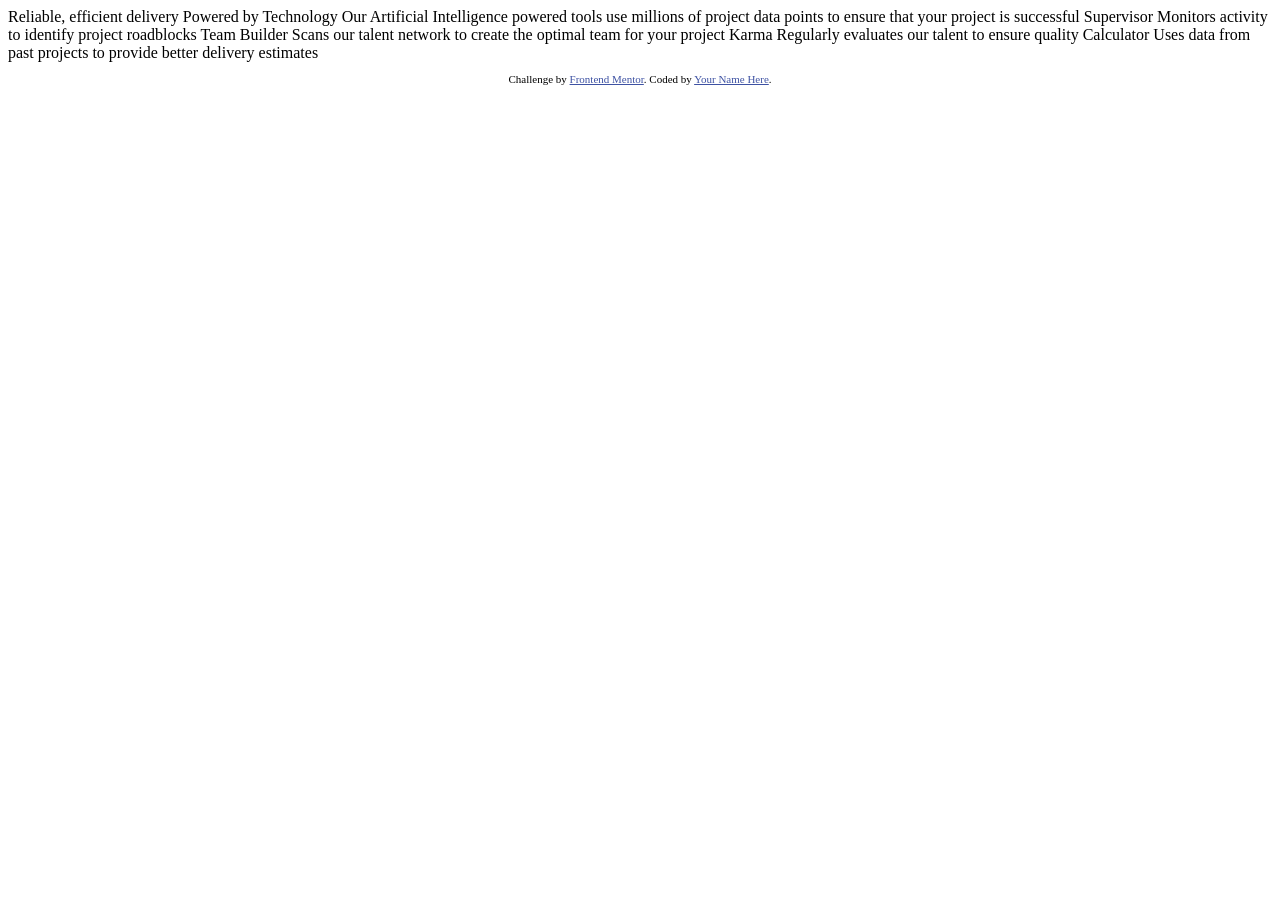
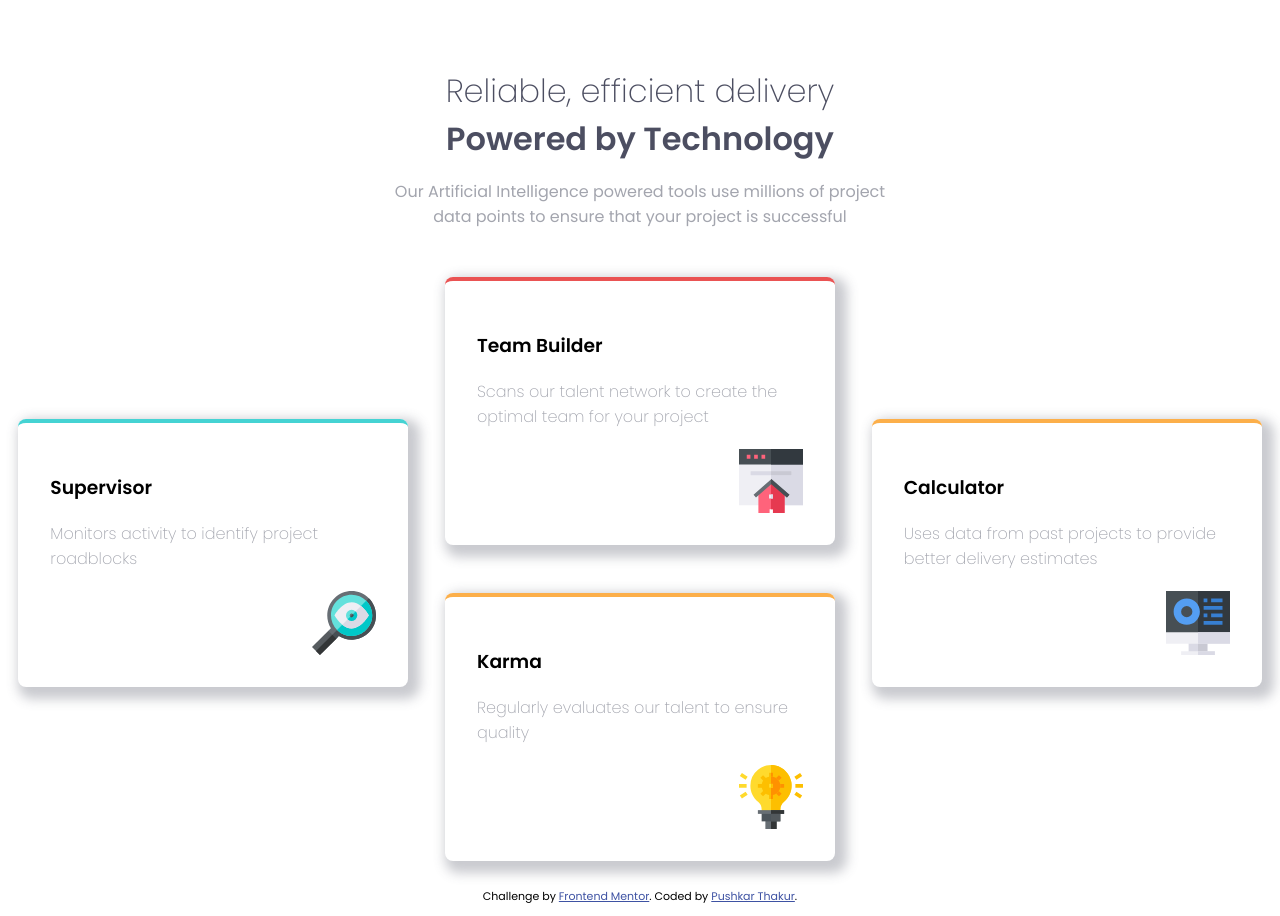
Before and after one commit to Push9828/four-card-feature, a plain HTML site: page index.html in a window 1280 px wide. Before the commit the page ends 800 px from the top, so only its background shows below. Drawn offline with Linux system fonts and the light colour scheme.

Commit message:
Challenge Complete

```diff
--- a/index.html
+++ b/index.html
@@ -3,42 +3,57 @@
 <head>
   <meta charset="UTF-8">
   <meta name="viewport" content="width=device-width, initial-scale=1.0"> <!-- displays site properly based on user's device -->
-
   <link rel="icon" type="image/png" sizes="32x32" href="./images/favicon-32x32.png">
-
   <title>Frontend Mentor | Four card feature section</title>
-
-  <!-- Feel free to remove these styles or customise in your own stylesheet 👍 -->
-  <style>
-    .attribution { font-size: 11px; text-align: center; }
-    .attribution a { color: hsl(228, 45%, 44%); }
-  </style>
+  <link href="https://fonts.googleapis.com/css?family=Poppins:200,400,600&display=swap" rel="stylesheet">
+  <link rel="stylesheet" href="style.css">
 </head>
 <body>
+  <div class="container">
+    <section class="upper-section">
+      <h1 id="heading">Reliable, efficient delivery</h1>
+      <h1 id="subheading">Powered by Technology</h1>
+      <p>Our Artificial Intelligence powered tools use millions of project data points
+        to ensure that your project is successful</p>
+      </section>
+    <section class="cards">
 
-  Reliable, efficient delivery
-  Powered by Technology
+      <div class="box">
+       <div class="card card1">
+         <h3>Supervisor</h3>
+         <img src="images/icon-supervisor.svg" alt="Supervisor-icon">
+         <div class="content">Monitors activity to identify project roadblocks</div>
+       </div>
+      </div>
 
-  Our Artificial Intelligence powered tools use millions of project data points
-  to ensure that your project is successful
+      <div class="box">
+       <div class="card card2">
+        <h3>Team Builder</h3>
+        <img src="images/icon-team-builder.svg" alt="Team Builder-icon">
+        <div class="content">Scans our talent network to create the optimal team for your project</div>
+      </div>
 
-  Supervisor
-  Monitors activity to identify project roadblocks
+      <div class="card card3">
+        <h3>Karma</h3>
+        <img src="images/icon-karma.svg" alt="Karma-icon">
+        <div class="content">Regularly evaluates our talent to ensure quality</div>
+      </div>
+      </div>
 
-  Team Builder
-  Scans our talent network to create the optimal team for your project
-
-  Karma
-  Regularly evaluates our talent to ensure quality
-
-  Calculator
-  Uses data from past projects to provide better delivery estimates
-
+      <div class="box">
+      <div class="card card3">
+        <h3>Calculator</h3>
+        <img src="images/icon-calculator.svg" alt="Calculator-icon">
+        <div class="content"> Uses data from past projects to provide better delivery estimates</div>
+      </div>
+    </div>
+    </section>
+  </div>
 
   <footer>
     <p class="attribution">
       Challenge by <a href="https://www.frontendmentor.io?ref=challenge" target="_blank">Frontend Mentor</a>.
-      Coded by <a href="#">Your Name Here</a>.
+      Coded by <a href="#">Pushkar Thakur</a>.
     </p>
   </footer>
 </body>
--- /dev/null
+++ b/style.css
@@ -0,0 +1,117 @@
+body{
+    padding: 0;
+    margin: 0;
+    font-family: 'Poppins', sans-serif;
+    box-sizing: border-box;
+}
+
+.container{
+    max-width: 1440px;
+    margin: 0 auto;
+}
+
+.upper-section{
+    margin: 0 auto;
+    text-align: center;
+    padding-top: 2.5rem;
+}
+
+#heading{
+    color:hsl(234, 12%, 34%);
+    font-weight: 200;
+    margin-bottom: 0rem;
+    font-size: 2rem;
+}
+
+#subheading{
+    color: hsl(234, 12%, 34%);
+    font-weight: 600;
+    margin: 0rem;
+    font-size: 2rem;
+}
+
+.upper-section p{
+  color: hsl(229, 6%, 66%);
+  width: 40%;
+  margin-left: 30%;
+}
+
+.cards{
+    margin-top: 3em;
+    display: block;
+    flex-wrap: wrap;
+    justify-content: space-around;
+    align-items: center;
+}
+
+.card {
+    max-width: 280px;
+    position: relative;
+    margin:0  auto 3em auto;
+    padding: 2em;
+    min-height: 200px;
+    border-radius: .5em;
+    box-shadow: 6px 6px 12px 6px hsla(234, 12%, 34%, 0.3);
+}
+
+.card1{
+    border-top: 4px solid hsl(180, 62%, 55%);
+}
+
+.card2{
+    border-top: 4px solid hsl(0, 78%, 62%);
+}
+
+.card3{
+    border-top: 4px solid hsl(34, 97%, 64%);
+}
+
+.card4{
+    border-top: 4px solid hsl(212, 86%, 64%);
+}
+
+
+@media (min-width: 950px){
+    .cards {
+        display: flex;
+        flex-wrap: wrap;
+        justify-content: space-around;
+        align-items: center;
+    }
+
+    .card{
+        max-width: 350px;
+    }
+
+    .box{
+        height: 600px;
+        display:flex;
+        align-items: center;
+        flex-wrap: wrap;
+        flex-basis: 390px;
+    }
+
+}
+
+    .card h3 .content{
+        display: block;
+        margin-bottom: 4rem;
+    }
+
+    .content{
+        color: hsl(229, 6%, 66%);
+        font-weight: 200;
+    }
+
+    .card img{
+        position: absolute;
+        right: 2rem;
+        bottom: 2rem;
+    }
+
+    footer {
+        width: 100%;
+    }
+
+    .attribution { font-size: 11px; text-align: center; }
+    .attribution a { color: hsl(228, 45%, 44%); }
```
